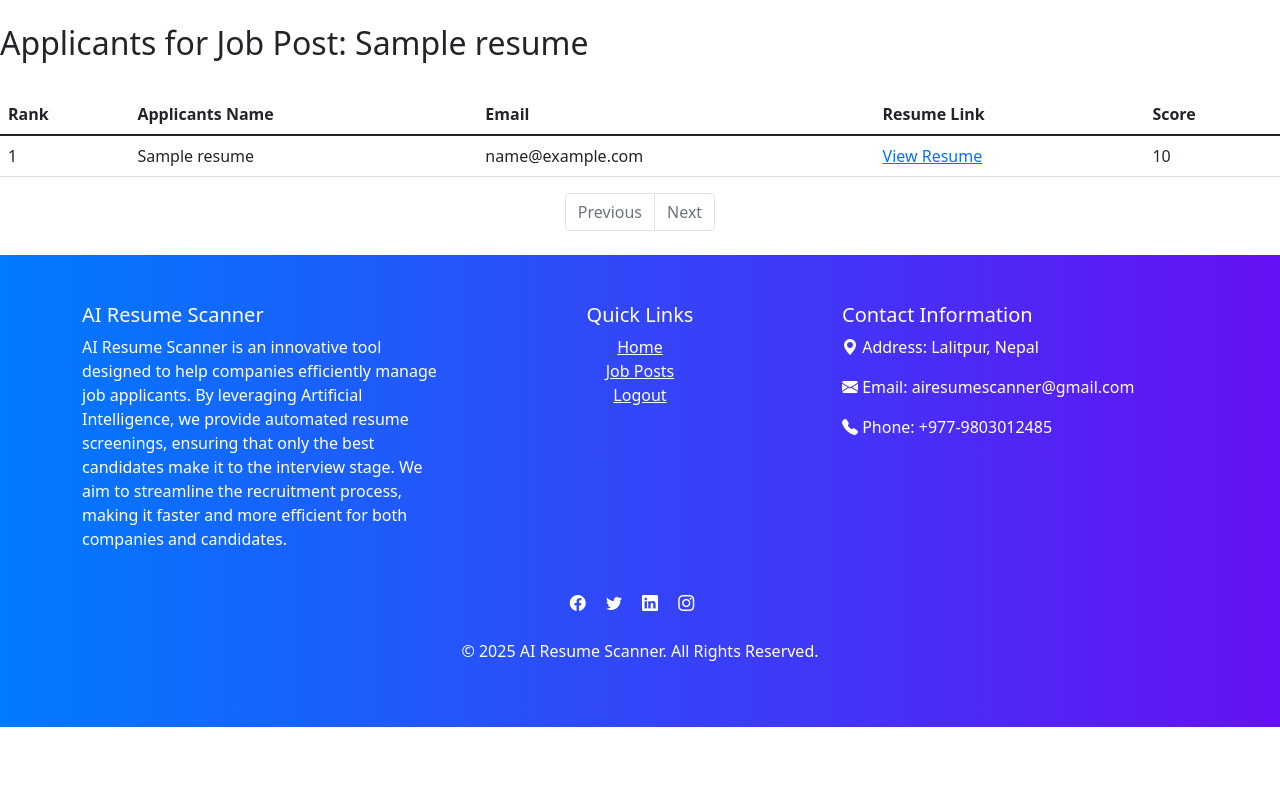
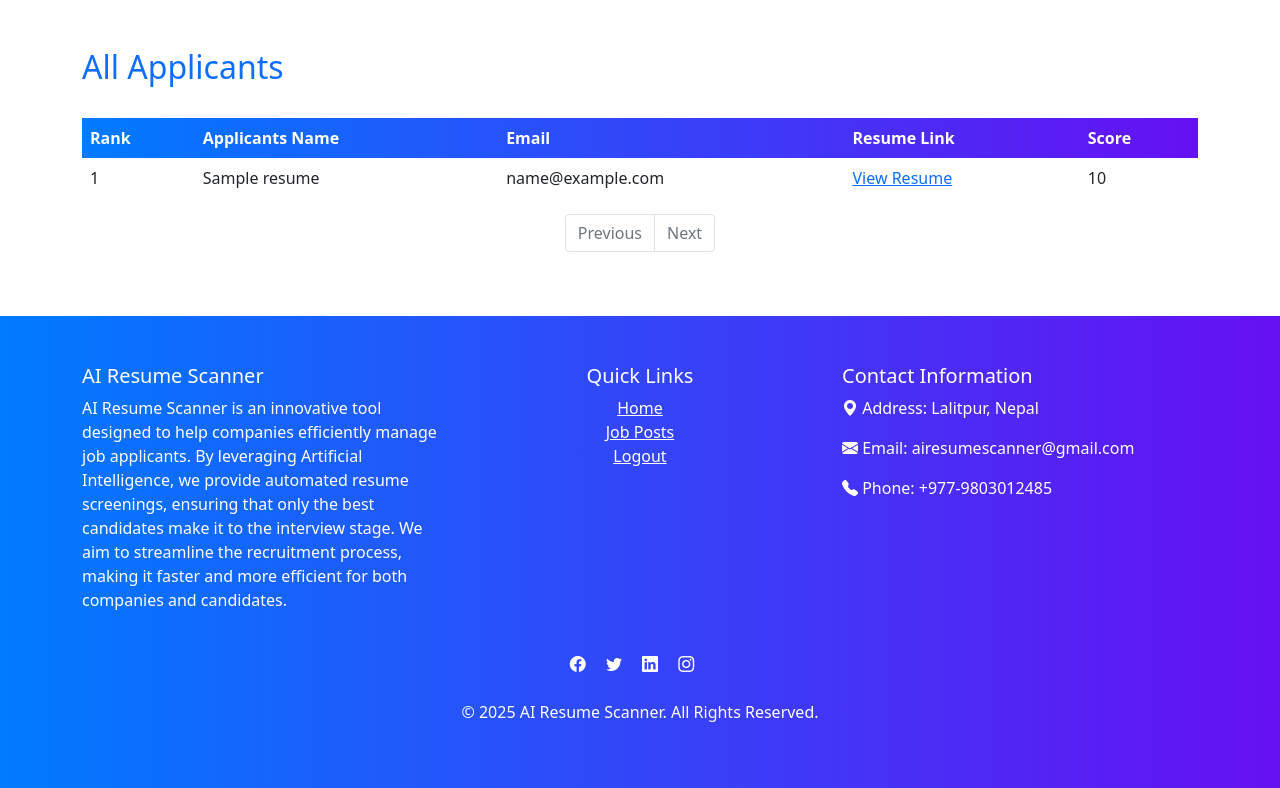
Before and after one commit to nishanlimbuchemjong/AI-Resume-Scanner, a Flask app: page /view_applicants/1 in a window 1280 px wide. Shown: the part 56-844 px from the top of the page. Before the commit the page ends 783 px from the top, so only its background shows below. Run offline with Flask 3, Linux system fonts and the light colour scheme; tables that the repository leaves empty hold one stand-in row (values such as "Sample post"); a database or web service that is not in the repository returns one stand-in record (values such as "Sample title"); data that the repository does not hold is empty; some libraries are stand-ins or nearby versions.

Commit message:
table modified on view_applicants.html page

```diff
--- a/templates/view_applicants.html
+++ b/templates/view_applicants.html
@@ -1,9 +1,10 @@
 {% extends "dashboard_base.html" %}
 {% block content %}
 <br>
-    <h2>Applicants for Job Post: {{ job_title }}</h2><br>
-    <table class="table table-hover">
-        <thead>
+<div class="container py-4">
+    <h2 class="text-primary">All Applicants</h2><br>
+    <table class="table table-hover table-borderless">
+        <thead class="table" style="background: linear-gradient(90deg, #007bff, #6610f2);color:white;border-bottom: none !important;">
             <tr>
                 <th>Rank</th>
                 <th>Applicants Name</th>
@@ -65,4 +66,5 @@
             {% endif %}
         </ul>
     </nav>
+</div>
 {% endblock %}
```
